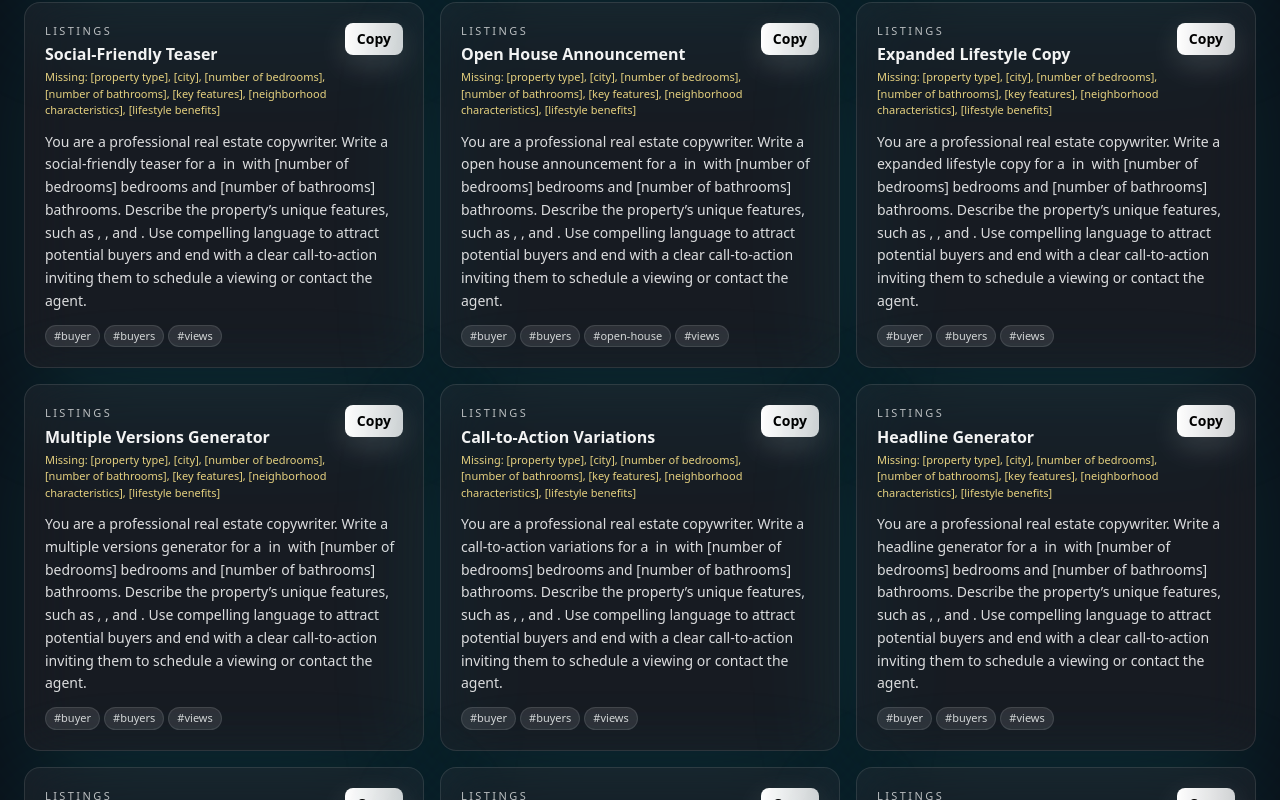
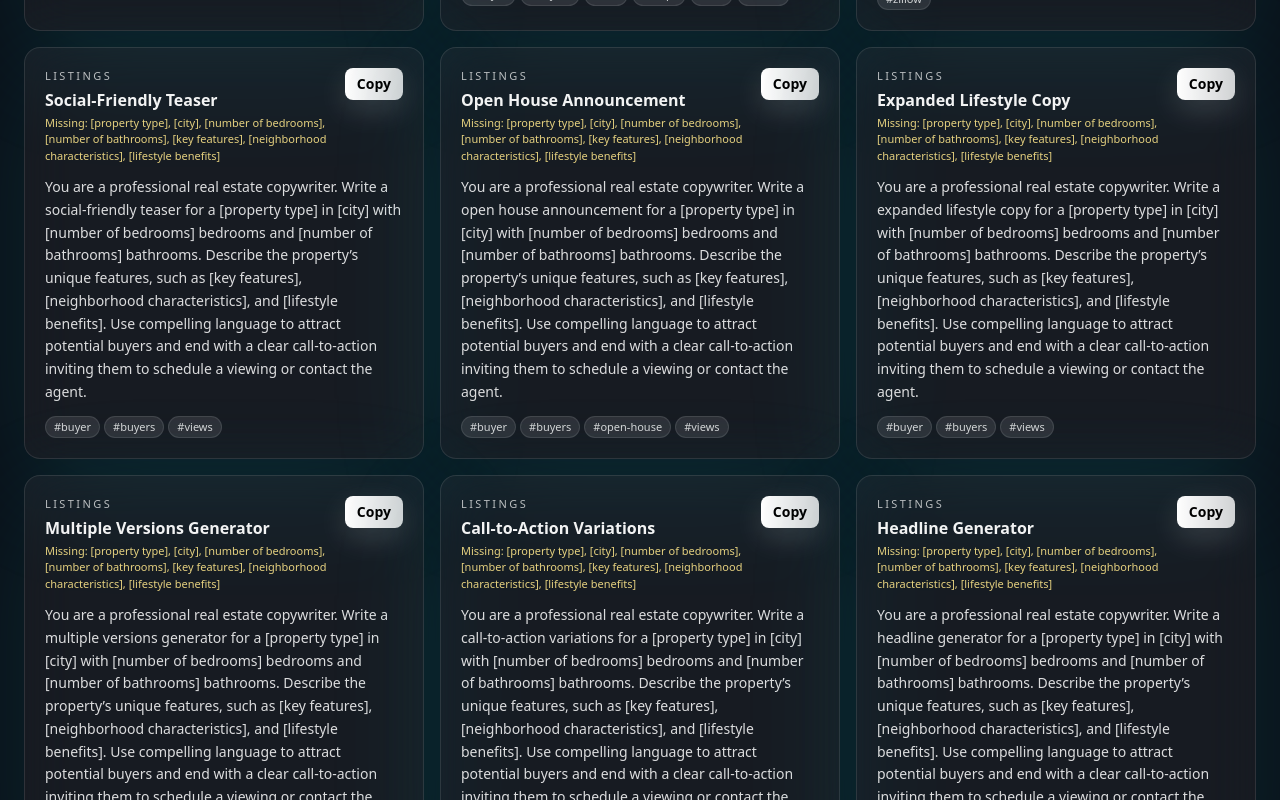
Before and after one commit to psyblo/busy-realtors-time-saviour, a React (Vite) app: page / in a window 1280 px wide. Shown: the part 1720-2520 px from the top of the page. Built offline with nearby package versions, Linux system fonts and the light colour scheme; the HTML template or start-up script is replaced by a standard one.

Commit message:
Update App.tsx

```diff
--- a/src/App.tsx
+++ b/src/App.tsx
@@ -1,8 +1,8 @@
 import React, { useMemo, useState } from "react";
 import { motion, AnimatePresence } from "framer-motion";
-import prompts from "./data/prompts.json"; // adjust if needed
+import prompts from "./data/prompts.json"; // adjust path if needed
 
-const BRTS_BUILD = "v6-top-two-columns";
+const BRTS_BUILD = "v7-alias-fix";
 console.log("[BRTS] Running build:", BRTS_BUILD);
 
 // ---------- Types ----------
@@ -21,9 +21,58 @@ const KEYWORD_GROUPS: Record<string, string[]> = {
 
 // ---------- Placeholder helpers ----------
 const PH_RE = /\[(.+?)\]/g;
-const extractPlaceholders = (s: string) => Array.from(new Set([...s.matchAll(PH_RE)].map(m => m[1])));
-const applyVars = (s: string, vars: Record<string,string>) => s.replace(PH_RE, (_, k) => vars[k] ?? `[${k}]`);
-const safeCopy = async (t: string) => { try { await navigator.clipboard.writeText(t); return true; } catch { return false; } };
+const toKey = (s: string) =>
+  s.toLowerCase().replace(/\s+/g, " ").replace(/[^\w\s-]/g, "").trim();
+
+// Aliases: map prompt placeholder -> acceptable alternative form keys used in form
+const ALIASES: Record<string, string[]> = {
+  "number of bedrooms": ["bedrooms", "beds"],
+  "number of bathrooms": ["bathrooms", "baths"],
+  "unique selling points": ["key features", "features"],
+  "hoa": ["hoa fee", "hoa fees"],
+  "hoa fees": ["hoa fee", "hoa"],
+  "price per sqft": ["ppsf", "price/ sqft", "price per sq ft"],
+  "property type": ["ptype", "type"],
+  "neighbourhood": ["neighborhood"], // UK/US spelling
+  "neighbourhood characteristics": ["neighborhood characteristics"],
+  "city/town": ["city"],
+  "year built": ["built year", "yr built"],
+};
+
+function getVarFor(rawKey: string, vars: Record<string, string>) {
+  const k = toKey(rawKey);
+  // exact
+  if (vars[k]?.trim()) return vars[k];
+  // direct alias: rawKey -> list of alternates
+  const alts = ALIASES[k];
+  if (alts) {
+    for (const alt of alts) {
+      const v = vars[toKey(alt)];
+      if (v?.trim()) return v;
+    }
+  }
+  // try simple normalizations (singular/plural common suffixes)
+  const simple = [k.replace(/s\b/, ""), k + "s", k.replace(/ies\b/, "y"), k.replace(/y\b/, "ies")];
+  for (const cand of simple) {
+    const v = vars[cand];
+    if (v?.trim()) return v;
+  }
+  return undefined;
+}
+
+const extractPlaceholders = (s: string) =>
+  Array.from(new Set([...s.matchAll(PH_RE)].map((m) => m[1])));
+
+function applyVarsWithAliases(s: string, vars: Record<string, string>) {
+  return s.replace(PH_RE, (_, key) => {
+    const v = getVarFor(key, vars);
+    return v !== undefined && v !== "" ? v : `[${key}]`;
+  });
+}
+
+const safeCopy = async (t: string) => {
+  try { await navigator.clipboard.writeText(t); return true; } catch { return false; }
+};
 
 // ---------- UI atoms ----------
 function Chip({ label, active, onClick }: { label: string; active: boolean; onClick: () => void }) {
@@ -38,8 +87,11 @@ function Chip({ label, active, onClick }: { label: string; active: boolean; onCl
 }
 
 function PromptCard({ p, vars, onCopy }: { p: Prompt; vars: Record<string,string>; onCopy: (text:string)=>void }) {
-  const filled = useMemo(() => applyVars(p.body, vars), [p.body, vars]);
-  const missing = useMemo(() => extractPlaceholders(p.body).filter(k => !vars[k]?.trim()), [p.body, vars]);
+  const filled = useMemo(() => applyVarsWithAliases(p.body, vars), [p.body, vars]);
+  const missing = useMemo(() => {
+    return extractPlaceholders(p.body).filter((k) => !getVarFor(k, vars));
+  }, [p.body, vars]);
+
   return (
     <motion.div layout initial={{opacity:0,y:14}} animate={{opacity:1,y:0}} exit={{opacity:0,y:-8}}
       className="relative rounded-2xl border border-white/10 bg-white/5 backdrop-blur-xl p-5 shadow-[0_30px_120px_rgba(18,214,223,.12)]">
@@ -48,7 +100,9 @@ function PromptCard({ p, vars, onCopy }: { p: Prompt; vars: Record<string,string
           <div className="text-[11px] uppercase tracking-[0.22em] text-white/70">{p.category}</div>
           <h3 className="mt-1 font-semibold text-white/95 leading-snug">{p.title}</h3>
           {missing.length > 0 && (
-            <div className="mt-1 text-[11px] text-amber-200/90">Missing: {missing.map(m => `[${m}]`).join(", ")}</div>
+            <div className="mt-1 text-[11px] text-amber-200/90">
+              Missing: {missing.map((m) => `[${m}]`).join(", ")}
+            </div>
           )}
         </div>
         <motion.button whileTap={{ scale: 0.98 }} onClick={() => onCopy(filled)}
@@ -73,13 +127,30 @@ export default function App() {
   const [selectedCats, setSelectedCats] = useState<Set<string>>(new Set());
   const [selectedTags, setSelectedTags] = useState<Set<string>>(new Set());
 
-  // Listing Details + custom fields
+  // Listing Details + custom fields (we store keys normalized with toKey)
   const [vars, setVars] = useState<Record<string,string>>({
-    "property type":"", address:"", city:"", neighborhood:"", bedrooms:"", bathrooms:"", sqft:"", price:"",
-    "hoa fee":"", "year built":"", "lot size":"", "school district":"",
-    "key features":"", "neighborhood characteristics":"", "lifestyle benefits":"",
-    "word count":"170", date:"", "start time":"", "end time":"", "lead source":""
+    [toKey("property type")] :"",
+    [toKey("address")] :"",
+    [toKey("city")] :"",
+    [toKey("neighborhood")] :"",
+    [toKey("bedrooms")] :"",
+    [toKey("bathrooms")] :"",
+    [toKey("sqft")] :"",
+    [toKey("price")] :"",
+    [toKey("hoa fee")] :"",
+    [toKey("year built")] :"",
+    [toKey("lot size")] :"",
+    [toKey("school district")] :"",
+    [toKey("key features")] :"",
+    [toKey("neighborhood characteristics")] :"",
+    [toKey("lifestyle benefits")] :"",
+    [toKey("word count")] :"170",
+    [toKey("date")] :"",
+    [toKey("start time")] :"",
+    [toKey("end time")] :"",
+    [toKey("lead source")] :"",
   });
+
   const [newKey, setNewKey] = useState(""); const [newVal, setNewVal] = useState("");
   const [copied, setCopied] = useState(false);
 
@@ -137,7 +208,7 @@ export default function App() {
         </div>
       </header>
 
-      {/* TOP ROW: Filters (left) + Details (right) */}
+      {/* TOP ROW: Filters + Details */}
       <section className="max-w-7xl mx-auto px-6">
         <div className="grid gap-6 lg:grid-cols-[380px_1fr] items-start">
           {/* Filters */}
@@ -187,16 +258,23 @@ export default function App() {
             <div className="mt-5">
               <div className="text-sm font-semibold">Listing Details (auto-fill placeholders)</div>
               <div className="mt-3 grid grid-cols-1 sm:grid-cols-2 gap-3">
-                {FIELD_KEYS.map((k) => (
+                {[
+                  "property type","address","city","neighborhood","bedrooms","bathrooms","sqft","price",
+                  "hoa fee","year built","lot size","school district","key features",
+                  "neighborhood characteristics","lifestyle benefits","word count","date","start time","end time","lead source",
+                ].map((raw) => {
+                  const k = toKey(raw);
+                  return (
                     <div key={k}>
-                    <label className="block text-[11px] uppercase tracking-[0.12em] text-white/60">[{k}]</label>
+                      <label className="block text-[11px] uppercase tracking-[0.12em] text-white/60">[{raw}]</label>
                       <input
                         className="mt-1 w-full rounded-lg bg-[#0b0f17] border border-white/10 px-2 py-2 text-sm"
                         value={vars[k] ?? ""}
                         onChange={(e) => setVars((prev) => ({ ...prev, [k]: e.target.value }))}
                       />
                     </div>
-                ))}
+                  );
+                })}
               </div>
 
               {/* Add custom field */}
@@ -216,7 +294,7 @@ export default function App() {
                 />
                 <button
                   onClick={() => {
-                    const k = newKey.trim();
+                    const k = toKey(newKey);
                     if (!k) return;
                     setVars((v) => ({ ...v, [k]: newVal }));
                     setNewKey(""); setNewVal("");
@@ -235,7 +313,7 @@ export default function App() {
                   </div>
                   <div className="mt-2 flex flex-wrap gap-1">
                     {placeholdersInResults.map((ph) => {
-                      const ok = !!vars[ph]?.trim();
+                      const ok = !!getVarFor(ph, vars);
                       return (
                         <span
                           key={ph}
@@ -263,12 +341,13 @@ export default function App() {
         <div className="grid md:grid-cols-2 xl:grid-cols-3 gap-4">
           <AnimatePresence>
             {results.map((p) => (
-              <PromptCard key={p.id} p={p} vars={vars} onCopy={handleCopy} />
+              <PromptCard key={p.id} p={p} vars={vars} onCopy={async (t) => {
+                await handleCopy(t);
+              }} />
             ))}
           </AnimatePresence>
         </div>
 
-        {/* Empty state */}
         {results.length === 0 && (
           <div className="mt-6 p-6 rounded-2xl border border-white/10 bg-white/5 text-sm text-white/70 flex items-center gap-4">
             <svg width="36" height="36" viewBox="0 0 24 24" fill="none" className="opacity-70">
```
Lines whose indentation alone changed are shown as unchanged.
